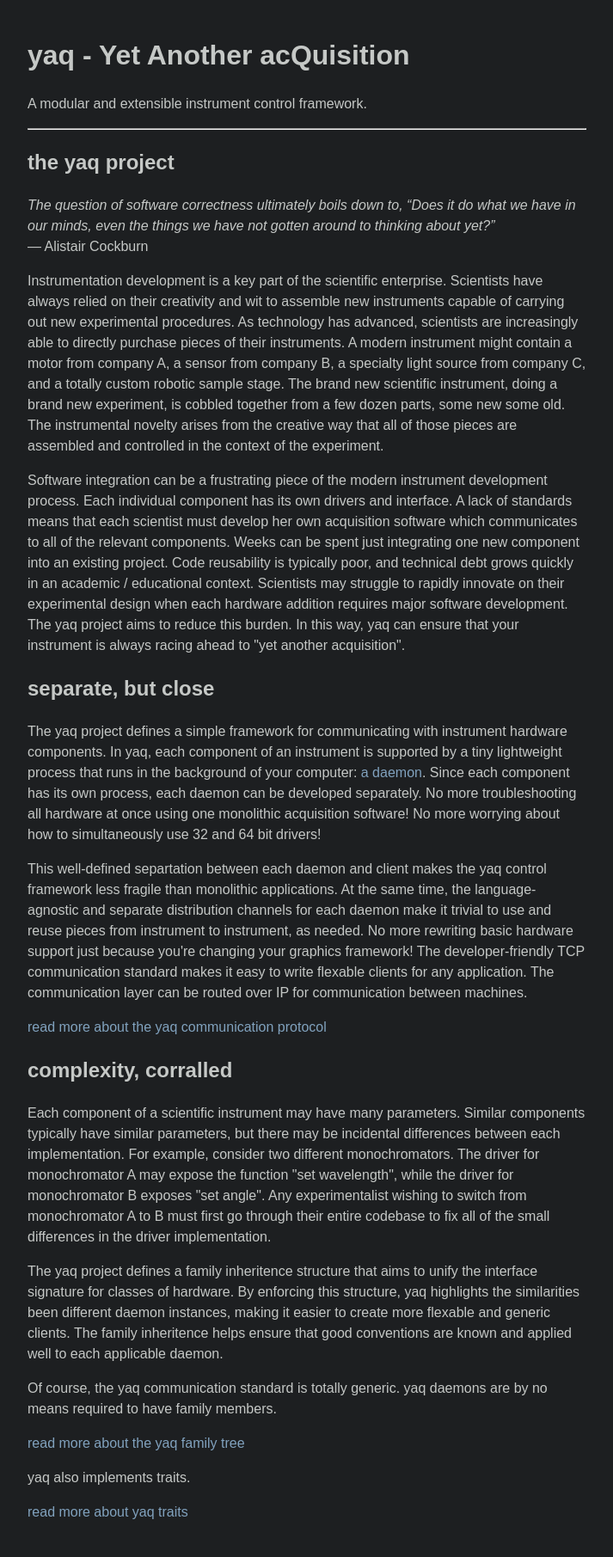
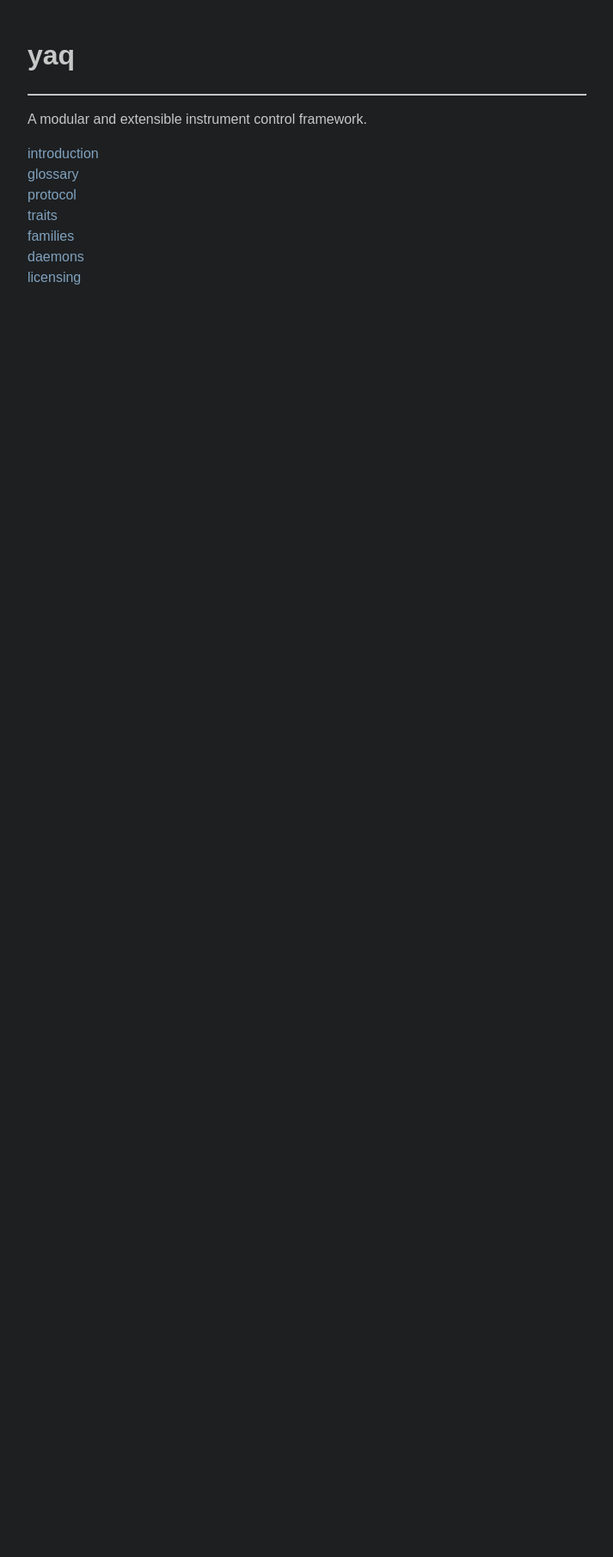
Before and after one commit to yaq-project/yaq-fyi, a Python web app: template templates/index.html in a window 1280 px wide. Shown: the whole page at 86% size, without its empty margins (283-996 px from the left). After the commit the page ends 331 px from the top, so only its background shows below. Run offline with Jinja, Linux system fonts and the light colour scheme; the template is opened without the code that fills it, so the values that code supplies are empty.

Commit message:
introduction

```diff
--- a/templates/index.html
+++ b/templates/index.html
@@ -7,97 +7,22 @@
 </head>
 <body>
 
-<h1>yaq - Yet Another acQuisition</h1>
+<h1>yaq</h1>
+
+<hr>
 
 <p>
 A modular and extensible instrument control framework.
 </p>
 
-<hr>
-
-<h2>the yaq project</h2>
-
 <p>
-<em>
-The question of software correctness ultimately boils down to, “Does it do what we have in our minds, even the things we have not gotten around to thinking about yet?”
-</em>
-<br>
-— Alistair Cockburn
-</p>
-
-<p>
-Instrumentation development is a key part of the scientific enterprise.
-Scientists have always relied on their creativity and wit to assemble new instruments capable of carrying out new experimental procedures.
-As technology has advanced, scientists are increasingly able to directly purchase pieces of their instruments.
-A modern instrument might contain a motor from company A, a sensor from company B, a specialty light source from company C, and a totally custom robotic sample stage.
-The brand new scientific instrument, doing a brand new experiment, is cobbled together from a few dozen parts, some new some old.
-The instrumental novelty arises from the creative way that all of those pieces are assembled and controlled in the context of the experiment.
-</p>
-
-<p>
-Software integration can be a frustrating piece of the modern instrument development process.
-Each individual component has its own drivers and interface.
-A lack of standards means that each scientist must develop her own acquisition software which communicates to all of the relevant components.
-Weeks can be spent just integrating one new component into an existing project.
-Code reusability is typically poor, and technical debt grows quickly in an academic / educational context.
-Scientists may struggle to rapidly innovate on their experimental design when each hardware addition requires major software development.
-The yaq project aims to reduce this burden.
-In this way, yaq can ensure that your instrument is always racing ahead to "yet another acquisition".
-</p>
-
-<h2>separate, but close</h2>
-
-<p>
-The yaq project defines a simple framework for communicating with instrument hardware components.
-In yaq, each component of an instrument is supported by a tiny lightweight process that runs in the background of your computer: <a href="https://en.wikipedia.org/wiki/Daemon_(computing)">a daemon</a>.
-Since each component has its own process, each daemon can be developed separately.
-No more troubleshooting all hardware at once using one monolithic acquisition software!
-No more worrying about how to simultaneously use 32 and 64 bit drivers!
-</p>
-
-<p>
-This well-defined separtation between each daemon and client makes the yaq control framework less fragile than monolithic applications.
-At the same time, the language-agnostic and separate distribution channels for each daemon make it trivial to use and reuse pieces from instrument to instrument, as needed.
-No more rewriting basic hardware support just because you're changing your graphics framework!
-The developer-friendly TCP communication standard makes it easy to write flexable clients for any application.
-The communication layer can be routed over IP for communication between machines.
-</p>
-
-<p>
-<a href="./protocol/">read more about the yaq communication protocol</a>
-</p>
-
-<h2>complexity, corralled</h2>
-
-<p>
-Each component of a scientific instrument may have many parameters.
-Similar components typically have similar parameters, but there may be incidental differences between each implementation.
-For example, consider two different monochromators.
-The driver for monochromator A may expose the function "set wavelength", while the driver for monochromator B exposes "set angle".
-Any experimentalist wishing to switch from monochromator A to B must first go through their entire codebase to fix all of the small differences in the driver implementation.
-</p>
-
-<p>
-The yaq project defines a family inheritence structure that aims to unify the interface signature for classes of hardware.
-By enforcing this structure, yaq highlights the similarities been different daemon instances, making it easier to create more flexable and generic clients.
-The family inheritence helps ensure that good conventions are known and applied well to each applicable daemon.
-</p>
-
-<p>
-Of course, the yaq communication standard is totally generic.
-yaq daemons are by no means required to have family members.
-</p>
-
-<p>
-<a href="./families/">read more about the yaq family tree</a>
-</p>
-
-<p>
-yaq also implements traits.
-</p>
-
-<p>
-<a href="./traits/">read more about yaq traits</a>
+<a href="./introduction/">introduction</a> </br>
+<a href="./glossary/">glossary</a> </br>
+<a href="./protocol/">protocol</a> </br>
+<a href="./traits/">traits</a> </br>
+<a href="./families/">families</a> </br>
+<a href="./daemons/">daemons</a> </br>
+<a href="./licensing/">licensing</a> </br>
 </p>
 
 </body>
```
Also changed, not shown: build.py (+16 -0 lines), templates/introduction.html (added, +100 -0 lines).
